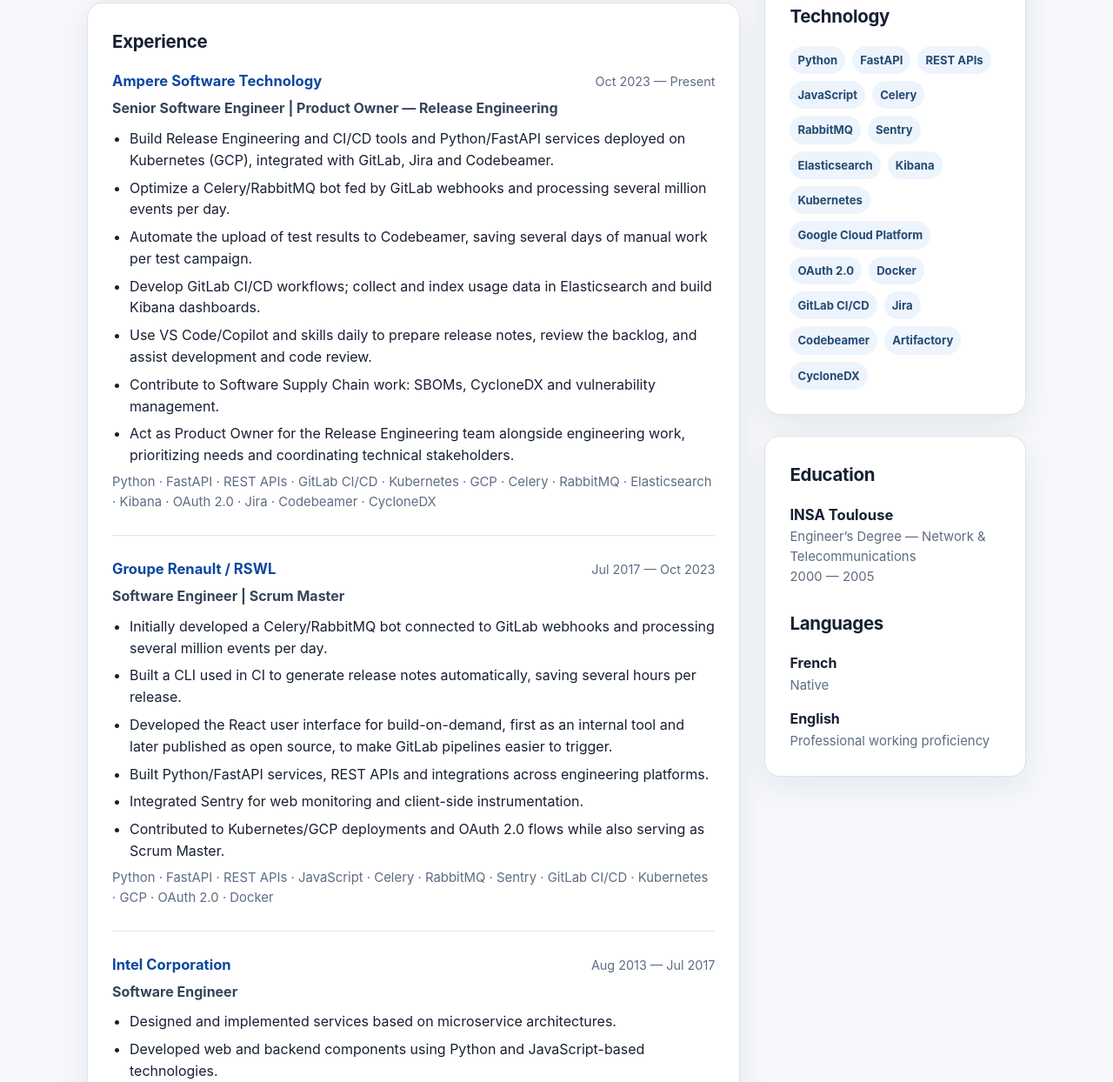
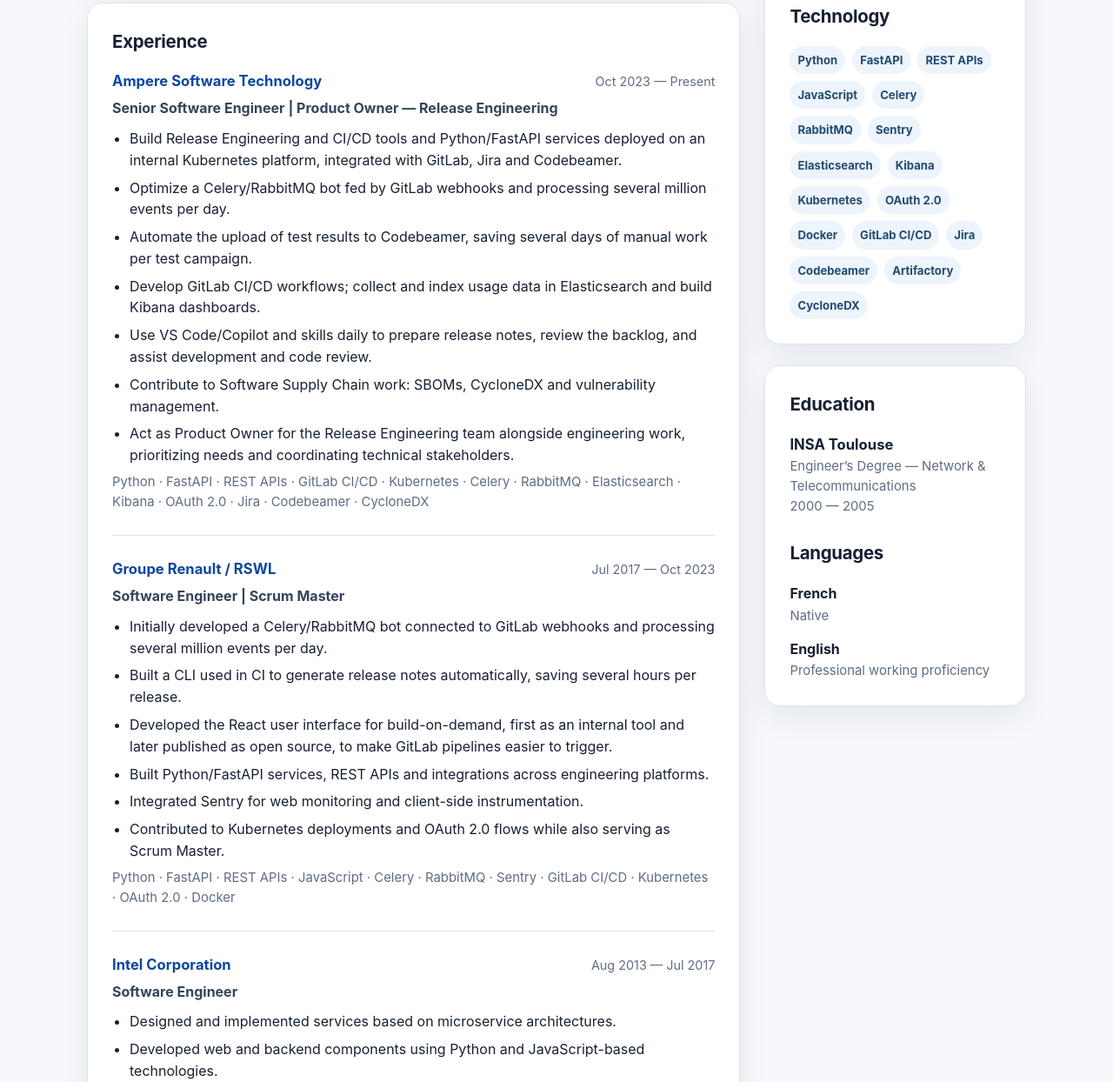
Before and after one commit to ssavrim/ssavrim.github.io, a plain HTML site: page index.html in a window 1280 px wide. Shown: the part 824-2068 px from the top of the page at 87% size. Drawn offline with Linux system fonts and the light colour scheme.

Commit message:
Describe deployments on internal Kubernetes infrastructure

```diff
--- a/index.html
+++ b/index.html
@@ -26,12 +26,12 @@
 <main class="wrap"><div class="grid"><div>
 <section class="card"><h2>Profile</h2><p class="summary">Senior software engineer and INSA Toulouse graduate with 20+ years of experience in software development, automation and systems integration.</p><p class="summary">I develop Python/FastAPI services and REST APIs, deploy applications on Kubernetes, and build CI/CD tools for engineering teams. I use Elasticsearch and Kibana to track how teams use those tools.</p><p class="summary">Alongside development, my experience as Product Owner and Scrum Master helps me clarify user needs, make technical trade-offs and coordinate delivery.</p></section>
 <section class="card"><h2>Experience</h2>
-<article class="role"><div class="role-head"><h3><span class="company">Ampere Software Technology</span></h3><span class="date">Oct 2023 — Present</span></div><div class="role-title">Senior Software Engineer | Product Owner — Release Engineering</div><ul><li>Build Release Engineering and CI/CD tools and Python/FastAPI services deployed on Kubernetes (GCP), integrated with GitLab, Jira and Codebeamer.</li><li>Optimize a Celery/RabbitMQ bot fed by GitLab webhooks and processing several million events per day.</li><li>Automate the upload of test results to Codebeamer, saving several days of manual work per test campaign.</li><li>Develop GitLab CI/CD workflows; collect and index usage data in Elasticsearch and build Kibana dashboards.</li><li>Use VS Code/Copilot and skills daily to prepare release notes, review the backlog, and assist development and code review.</li><li>Contribute to Software Supply Chain work: SBOMs, CycloneDX and vulnerability management.</li><li>Act as Product Owner for the Release Engineering team alongside engineering work, prioritizing needs and coordinating technical stakeholders.</li></ul><p class="mini">Python · FastAPI · REST APIs · GitLab CI/CD · Kubernetes · GCP · Celery · RabbitMQ · Elasticsearch · Kibana · OAuth 2.0 · Jira · Codebeamer · CycloneDX</p></article>
-<article class="role"><div class="role-head"><h3><span class="company">Groupe Renault / RSWL</span></h3><span class="date">Jul 2017 — Oct 2023</span></div><div class="role-title">Software Engineer | Scrum Master</div><ul><li>Initially developed a Celery/RabbitMQ bot connected to GitLab webhooks and processing several million events per day.</li><li>Built a CLI used in CI to generate release notes automatically, saving several hours per release.</li><li>Developed the React user interface for build-on-demand, first as an internal tool and later published as open source, to make GitLab pipelines easier to trigger.</li><li>Built Python/FastAPI services, REST APIs and integrations across engineering platforms.</li><li>Integrated Sentry for web monitoring and client-side instrumentation.</li><li>Contributed to Kubernetes/GCP deployments and OAuth 2.0 flows while also serving as Scrum Master.</li></ul><p class="mini">Python · FastAPI · REST APIs · JavaScript · Celery · RabbitMQ · Sentry · GitLab CI/CD · Kubernetes · GCP · OAuth 2.0 · Docker</p></article>
+<article class="role"><div class="role-head"><h3><span class="company">Ampere Software Technology</span></h3><span class="date">Oct 2023 — Present</span></div><div class="role-title">Senior Software Engineer | Product Owner — Release Engineering</div><ul><li>Build Release Engineering and CI/CD tools and Python/FastAPI services deployed on an internal Kubernetes platform, integrated with GitLab, Jira and Codebeamer.</li><li>Optimize a Celery/RabbitMQ bot fed by GitLab webhooks and processing several million events per day.</li><li>Automate the upload of test results to Codebeamer, saving several days of manual work per test campaign.</li><li>Develop GitLab CI/CD workflows; collect and index usage data in Elasticsearch and build Kibana dashboards.</li><li>Use VS Code/Copilot and skills daily to prepare release notes, review the backlog, and assist development and code review.</li><li>Contribute to Software Supply Chain work: SBOMs, CycloneDX and vulnerability management.</li><li>Act as Product Owner for the Release Engineering team alongside engineering work, prioritizing needs and coordinating technical stakeholders.</li></ul><p class="mini">Python · FastAPI · REST APIs · GitLab CI/CD · Kubernetes · Celery · RabbitMQ · Elasticsearch · Kibana · OAuth 2.0 · Jira · Codebeamer · CycloneDX</p></article>
+<article class="role"><div class="role-head"><h3><span class="company">Groupe Renault / RSWL</span></h3><span class="date">Jul 2017 — Oct 2023</span></div><div class="role-title">Software Engineer | Scrum Master</div><ul><li>Initially developed a Celery/RabbitMQ bot connected to GitLab webhooks and processing several million events per day.</li><li>Built a CLI used in CI to generate release notes automatically, saving several hours per release.</li><li>Developed the React user interface for build-on-demand, first as an internal tool and later published as open source, to make GitLab pipelines easier to trigger.</li><li>Built Python/FastAPI services, REST APIs and integrations across engineering platforms.</li><li>Integrated Sentry for web monitoring and client-side instrumentation.</li><li>Contributed to Kubernetes deployments and OAuth 2.0 flows while also serving as Scrum Master.</li></ul><p class="mini">Python · FastAPI · REST APIs · JavaScript · Celery · RabbitMQ · Sentry · GitLab CI/CD · Kubernetes · OAuth 2.0 · Docker</p></article>
 <article class="role"><div class="role-head"><h3><span class="company">Intel Corporation</span></h3><span class="date">Aug 2013 — Jul 2017</span></div><div class="role-title">Software Engineer</div><ul><li>Designed and implemented services based on microservice architectures.</li><li>Developed web and backend components using Python and JavaScript-based technologies.</li><li>Improved automated test integration in Continuous Integration pipelines.</li><li>Deployed software solutions on scalable and highly available infrastructure.</li><li>Debugged complex interactions across applications, HTTP-based services and infrastructure.</li></ul><p class="mini">Python · AngularJS · JavaScript · CoffeeScript · Docker · Microservices · CI/CD</p></article>
 <article class="role"><div class="role-head"><h3><span class="company">Earlier Experience</span></h3><span class="date">2005–2013</span></div><ul><li><strong>SII · Intel Corporation assignment (2010–2013)</strong> — Test frameworks and equipment drivers for Android and MeeGo platform validation.</li><li><strong>Sogeti · Airbus, Freescale and Continental assignments (2005–2010)</strong> — Automation and validation of embedded systems, AFDX networks and industrial equipment.</li></ul></article>
 </section>
 <section class="card"><h2>Open Source Contributions</h2><ul><li><strong>GitLab Co-Create</strong> — Participated in a session as <a href="https://gitlab.com/ssavrim">@ssavrim</a>; <a href="https://gitlab.com/gitlab-org/gitlab/-/merge_requests/204549">proposed a merge request</a> to expand variables in CI/CD <code>rules:if</code> conditions.</li><li><strong><a href="https://gitlab.com/grouperenault/build-on-demand">build-on-demand</a></strong> — Principal contributor to a user interface for triggering GitLab builds on demand.</li></ul></section></div>
-<aside><section class="card"><h2>Core expertise</h2><div class="chips"><span class="chip">Software Engineering</span><span class="chip">Release Engineering &amp; CI/CD</span><span class="chip">Cloud-native Services</span><span class="chip">Systems Integration</span><span class="chip">Observability</span><span class="chip">Technical Leadership</span></div><h2 class="side-title">Technology</h2><div class="chips"><span class="chip">Python</span><span class="chip">FastAPI</span><span class="chip">REST APIs</span><span class="chip">JavaScript</span><span class="chip">Celery</span><span class="chip">RabbitMQ</span><span class="chip">Sentry</span><span class="chip">Elasticsearch</span><span class="chip">Kibana</span><span class="chip">Kubernetes</span><span class="chip">Google Cloud Platform</span><span class="chip">OAuth 2.0</span><span class="chip">Docker</span><span class="chip">GitLab CI/CD</span><span class="chip">Jira</span><span class="chip">Codebeamer</span><span class="chip">Artifactory</span><span class="chip">CycloneDX</span></div></section><section class="card"><h2>Education</h2><h3>INSA Toulouse</h3><p class="mini">Engineer’s Degree — Network &amp; Telecommunications<br />2000 — 2005</p><h2 class="side-title">Languages</h2><p><strong>French</strong><br /><span class="mini">Native</span></p><p><strong>English</strong><br /><span class="mini">Professional working proficiency</span></p></section></aside>
+<aside><section class="card"><h2>Core expertise</h2><div class="chips"><span class="chip">Software Engineering</span><span class="chip">Release Engineering &amp; CI/CD</span><span class="chip">Cloud-native Services</span><span class="chip">Systems Integration</span><span class="chip">Observability</span><span class="chip">Technical Leadership</span></div><h2 class="side-title">Technology</h2><div class="chips"><span class="chip">Python</span><span class="chip">FastAPI</span><span class="chip">REST APIs</span><span class="chip">JavaScript</span><span class="chip">Celery</span><span class="chip">RabbitMQ</span><span class="chip">Sentry</span><span class="chip">Elasticsearch</span><span class="chip">Kibana</span><span class="chip">Kubernetes</span><span class="chip">OAuth 2.0</span><span class="chip">Docker</span><span class="chip">GitLab CI/CD</span><span class="chip">Jira</span><span class="chip">Codebeamer</span><span class="chip">Artifactory</span><span class="chip">CycloneDX</span></div></section><section class="card"><h2>Education</h2><h3>INSA Toulouse</h3><p class="mini">Engineer’s Degree — Network &amp; Telecommunications<br />2000 — 2005</p><h2 class="side-title">Languages</h2><p><strong>French</strong><br /><span class="mini">Native</span></p><p><strong>English</strong><br /><span class="mini">Professional working proficiency</span></p></section></aside>
 </div></main><footer class="wrap">Last updated November 2026 · Hosted on GitHub Pages</footer>
 </body></html>
```
Also changed, not shown: fr.html (+3 -3 lines), 5 other files.
